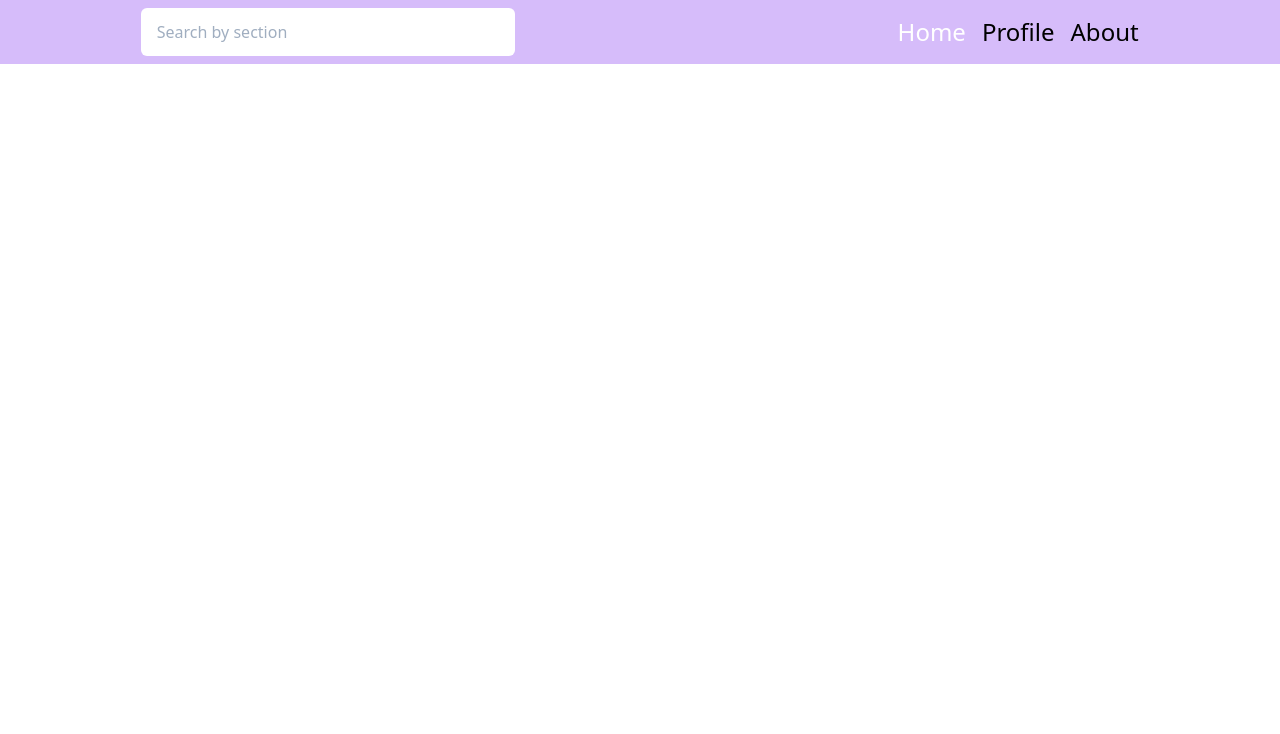
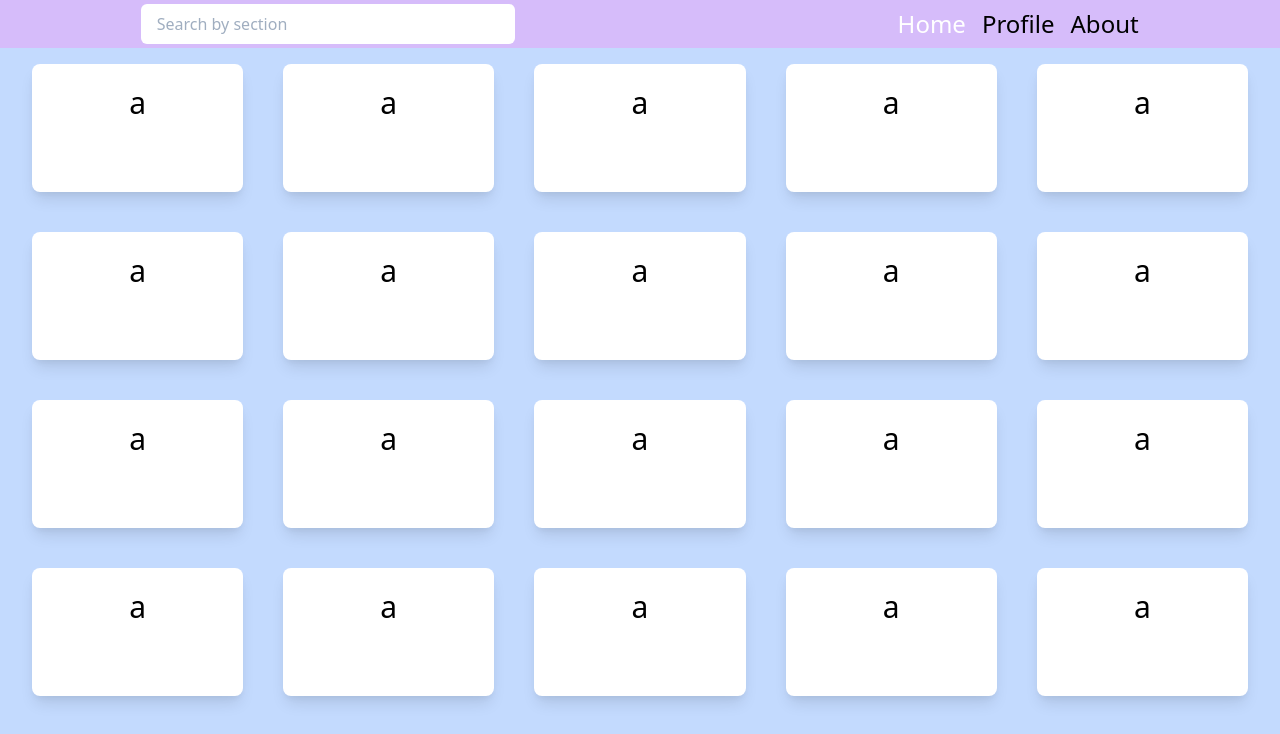
Before and after one commit to DanZZZeDanZZZeDanZZZe/js-sandbox, a React (Create React App) app in the folder dictionary/: page / in a window 1280 px wide. Shown: the top 734 px of the page. Built offline with nearby package versions, Linux system fonts and the light colour scheme.

Commit message:
feature: add word panel

```diff
--- a/dictionary/src/App.jsx
+++ b/dictionary/src/App.jsx
@@ -5,6 +5,7 @@ import {
   Route
 } from "react-router-dom"
 import Header from './components/Header'
+import Dictionary from './components/Dictionary'
 
 function App() {
   return (
@@ -12,6 +13,7 @@ function App() {
       <Header/>
       <Switch>
         <Route exact path="/">
+          <Dictionary/>
         </Route>
         <Route path="/profile">
         </Route>
--- /dev/null
+++ b/dictionary/src/components/Dictionary/Dictionary.jsx
@@ -0,0 +1,28 @@
+import {attach} from '../../utils'
+import React, { } from 'react'
+import Word from './Word'
+
+function Dictionary() {
+  const words = new Array(40).fill('a')
+  return (
+    <main
+      className={`
+        min-h-screen h-auto pt-16 bg-indigo-200
+        ${attach('no-md', 'px-6')}
+        ${attach('md', 'grid grid-cols-5 gap-10 px-8')}
+      `}
+    >
+    {
+      words.map((item, index) => {
+        return (
+          <Word key={index}>
+            {item}
+          </Word>
+        )
+      })
+    }
+    </main>
+  )
+}
+
+export default Dictionary
--- /dev/null
+++ b/dictionary/src/components/Dictionary/Word.jsx
@@ -0,0 +1,18 @@
+import {attach} from '../../utils'
+import React from 'react'
+
+function Word({children}) {
+  return (
+    <div
+      className={`
+        h-32 pt-4 bg-white shadow-lg rounded-lg text-3xl text-center
+        ${attach('no-md', 'mt-10')}
+        ${attach('md', 'w-full')}
+      `}
+    >
+      {children}
+    </div>
+  )
+}
+
+export default Word
--- /dev/null
+++ b/dictionary/src/components/Dictionary/index.js
@@ -0,0 +1,3 @@
+import Dictionary from './Dictionary'
+
+export default Dictionary
--- a/dictionary/src/components/Header/Header.jsx
+++ b/dictionary/src/components/Header/Header.jsx
@@ -13,18 +13,18 @@ function Header() {
   return (
     <header
       className={`
-        grid items-center h-16 w-auto px-4 bg-purple-300
-        ${attach('no-md', 'fixed top-0 grid-cols-6')}
-        md:grid-cols-10
+        fixed top-0 left-0 right-0 grid items-center h-16 w-auto px-4 bg-purple-300 z-10
+        ${attach('no-md', 'grid-cols-6')}
+        ${attach('md', 'grid-cols-10 h-12')}
       `}
     >
       <input
         type="search"
         placeholder="Search by section"
         className={`
-          h-12 min-w-0 px-4 py-2 rounded-md
-          ${attach('no-md', 'col-start-1 col-span-4')}
-          ${attach('md', 'col-start-2 col-span-3')}
+          min-w-0 px-4 py-2 rounded-md
+          ${attach('no-md', 'col-start-1 col-span-4 h-12')}
+          ${attach('md', 'col-start-2 col-span-3 h-10')}
         `}
       />
       {
```
Also changed, not shown: dictionary/src/assets/main.css.
